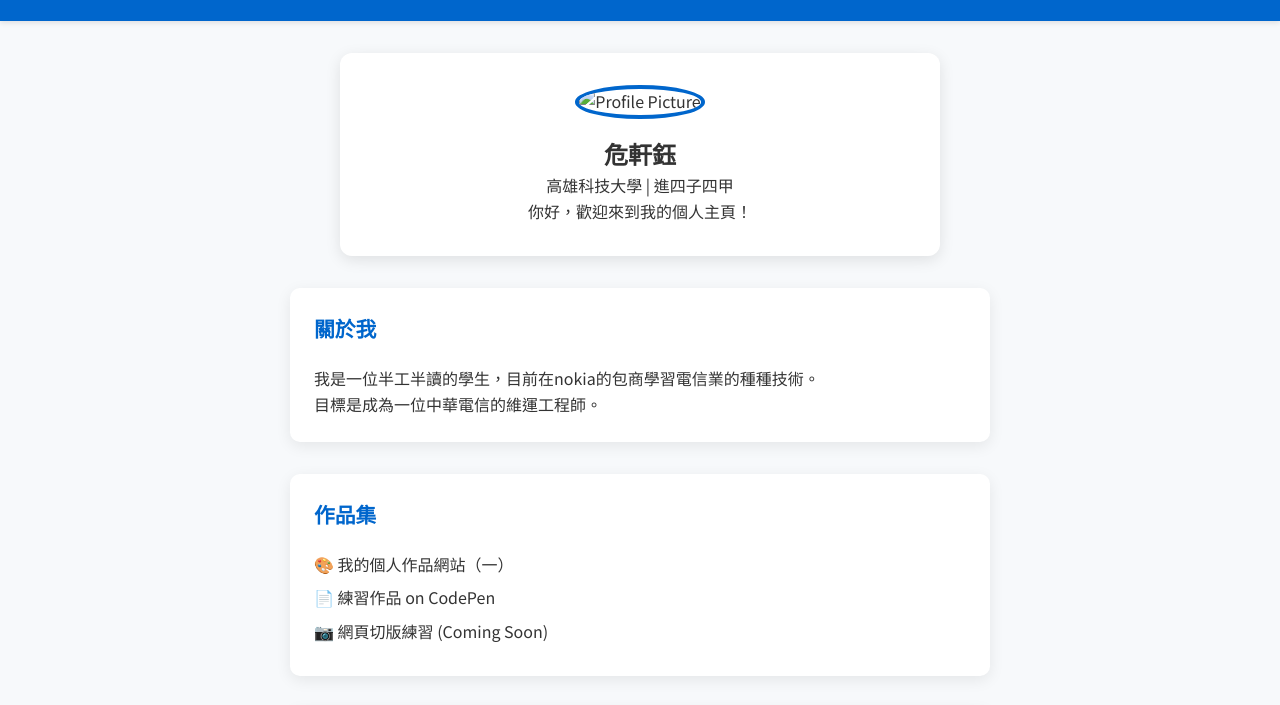
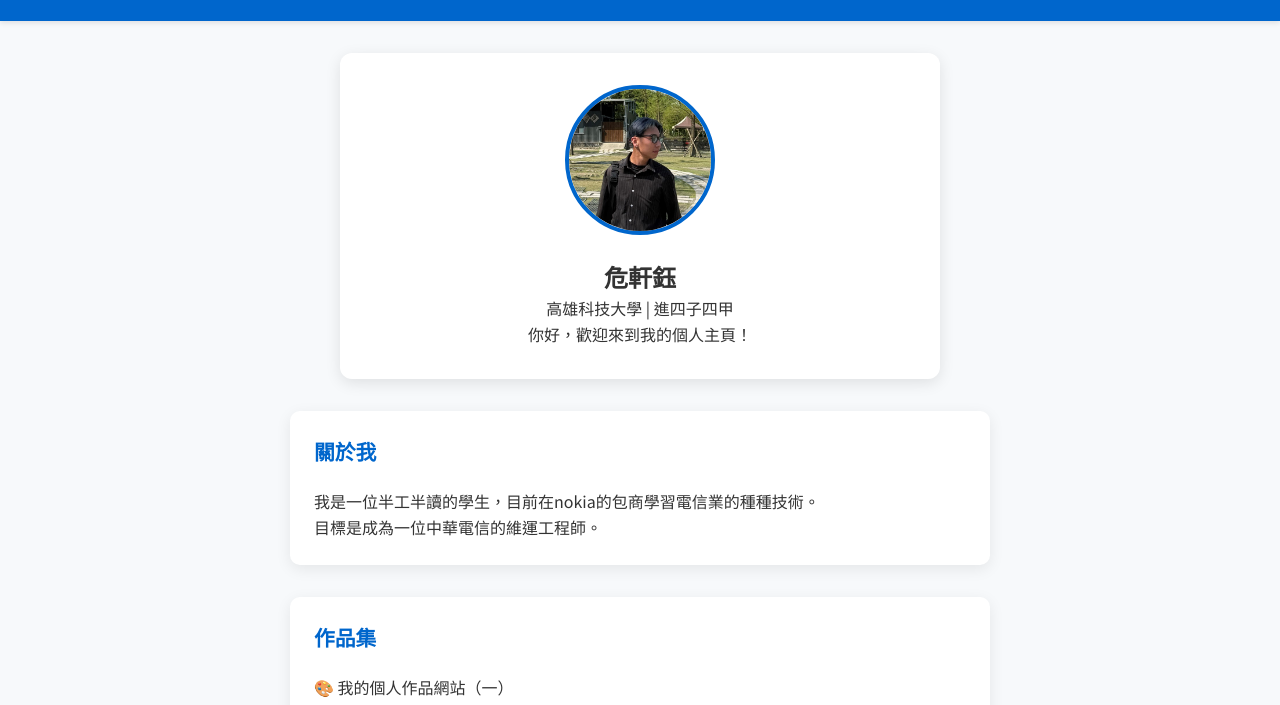
Before and after one commit to Hsuanyu311/11401, a plain HTML site: page index.html in a window 1280 px wide. Shown: the part 78-783 px from the top of the page. Drawn offline with nearby package versions, Linux system fonts and the light colour scheme.

Commit message:
Update index.html

```diff
--- a/index.html
+++ b/index.html
@@ -243,7 +243,7 @@
   <main>
     <!-- 個人資料 -->
     <section class="profile" data-aos="fade-down">
-      <img src="profile-img/profile.jpg" alt="Profile Picture" class="profile-img" />
+      <img src="profile.jpg" alt="Profile Picture" class="profile-img" />
       <h2>危軒鈺</h2>
       <p>高雄科技大學 | 進四子四甲</p>
       <p>你好，歡迎來到我的個人主頁！</p>
```
